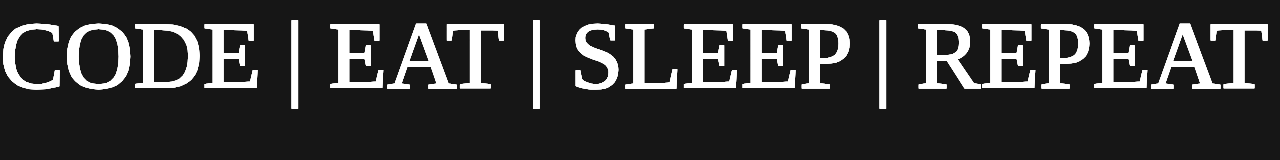
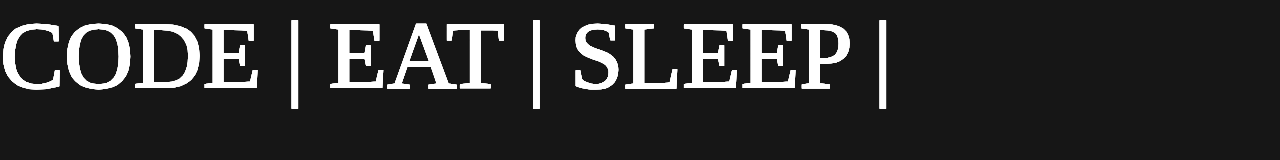
Before and after one commit to suymonn/text-trail-effect-on-mousemove, a plain HTML site: page index.html in a window 1280 px wide. Drawn offline with nearby package versions, Linux system fonts and the light colour scheme.

Commit message:
remove last word

```diff
--- a/index.html
+++ b/index.html
@@ -10,11 +10,11 @@
 </head>
 <body>
    <div class="cursor">
-       <div class="text">code | eat | sleep | repeat</div>
-       <div class="text">code | eat | sleep | repeat</div>
-       <div class="text">code | eat | sleep | repeat</div>
-       <div class="text">code | eat | sleep | repeat</div>
-       <div class="text"><span>code | eat | sleep | repeat</span></div>
+       <div class="text">code | eat | sleep | </div>
+       <div class="text">code | eat | sleep | </div>
+       <div class="text">code | eat | sleep | </div>
+       <div class="text">code | eat | sleep | </div>
+       <div class="text"><span>code | eat | sleep | </span></div>
    </div>
    <script src="/index.js">
 
```
